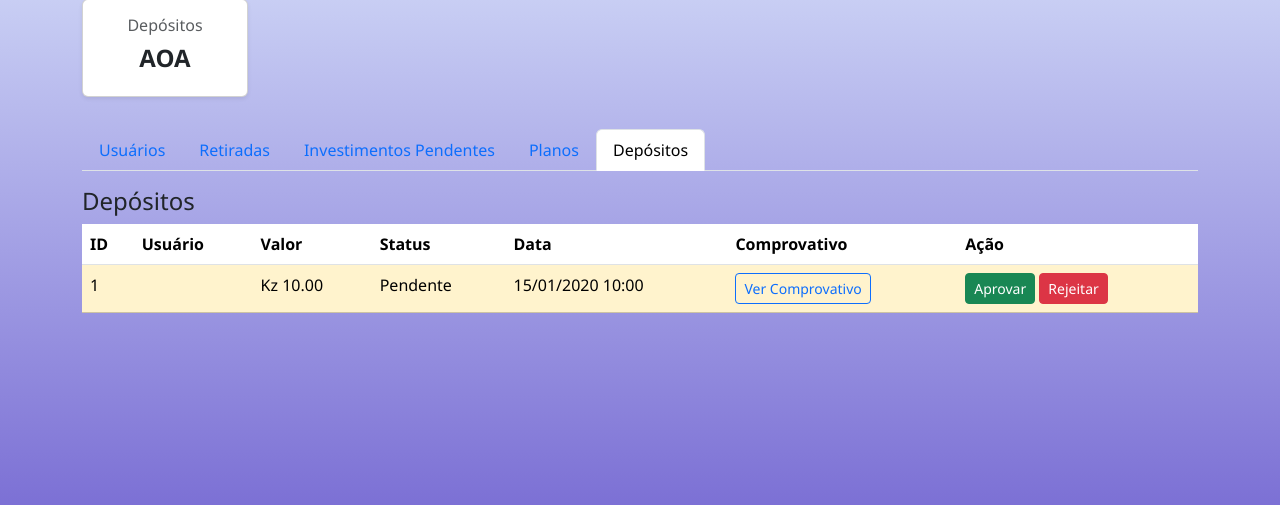
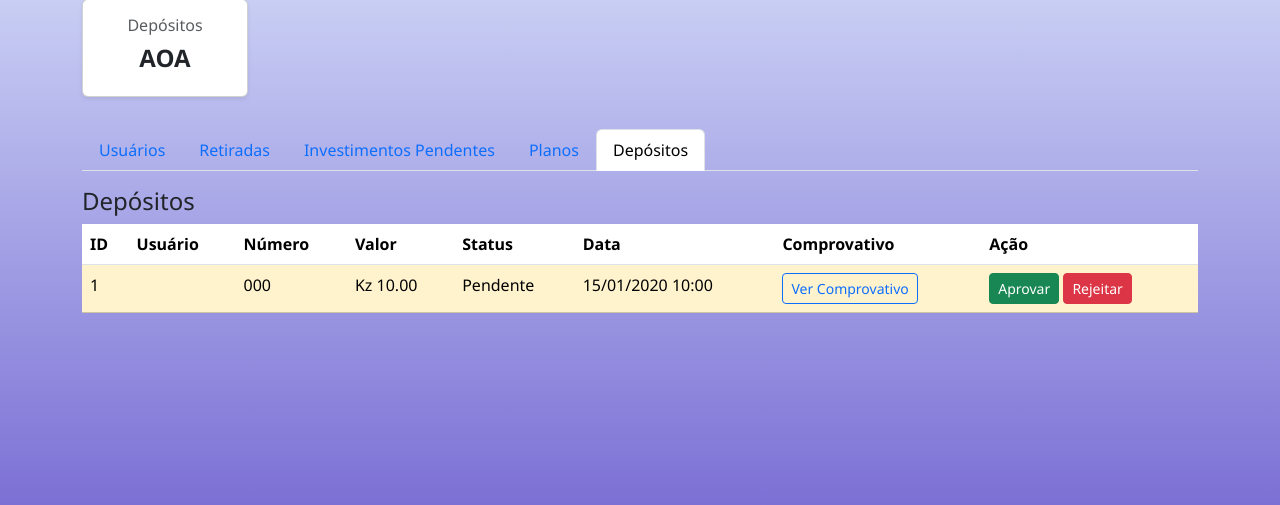
Before and after one commit to anonnimo2/cashflex_app, a Flask app: page /admin/dashboard in a window 1280 px wide, after a click on "Depósitos". Shown: the part 185-690 px from the top of the page. Run offline with Flask 3, Linux system fonts and the light colour scheme; a user stored in the database is signed in; tables that the repository leaves empty hold one stand-in row (values such as "Sample post"); some libraries are stand-ins or nearby versions.

Commit message:
Mensagem do commit

```diff
--- a/cashflex/templates/admin.html
+++ b/cashflex/templates/admin.html
@@ -187,7 +187,7 @@
       </div>
     </div>
 
-    <!-- Aba: Depósitos -->
+   <!-- Aba: Depósitos -->
 <div class="tab-pane fade" id="deposits" role="tabpanel">
   <h4>Depósitos</h4>
   <table class="table table-hover">
@@ -195,6 +195,7 @@
       <tr>
         <th scope="col">ID</th>
         <th scope="col">Usuário</th>
+        <th scope="col">Número</th> <!-- Novo -->
         <th scope="col">Valor</th>
         <th scope="col">Status</th>
         <th scope="col">Data</th>
@@ -207,6 +208,7 @@
         <tr class="{% if deposito.status.lower() == 'pendente' %}table-warning{% elif deposito.status.lower() == 'aprovado' %}table-success{% elif deposito.status.lower() == 'recusado' %}table-danger{% endif %}">
           <td>{{ deposito.id }}</td>
           <td>{{ deposito.user.nome }}</td>
+          <td>{{ deposito.user.phone }}</td> <!-- Mostra número do usuário -->
           <td>Kz {{ "{:,.2f}".format(deposito.amount) }}</td>
           <td>{{ deposito.status }}</td>
           <td>{{ deposito.timestamp.strftime('%d/%m/%Y %H:%M') }}</td>
@@ -240,13 +242,12 @@
         </tr>
       {% else %}
         <tr>
-          <td colspan="7" class="text-center">Nenhum depósito registrado</td>
+          <td colspan="8" class="text-center">Nenhum depósito registrado</td>
         </tr>
       {% endfor %}
     </tbody>
   </table>
 </div>
-
 
     <!-- Aba: Planos -->
     <div class="tab-pane fade" id="plans" role="tabpanel">
```
